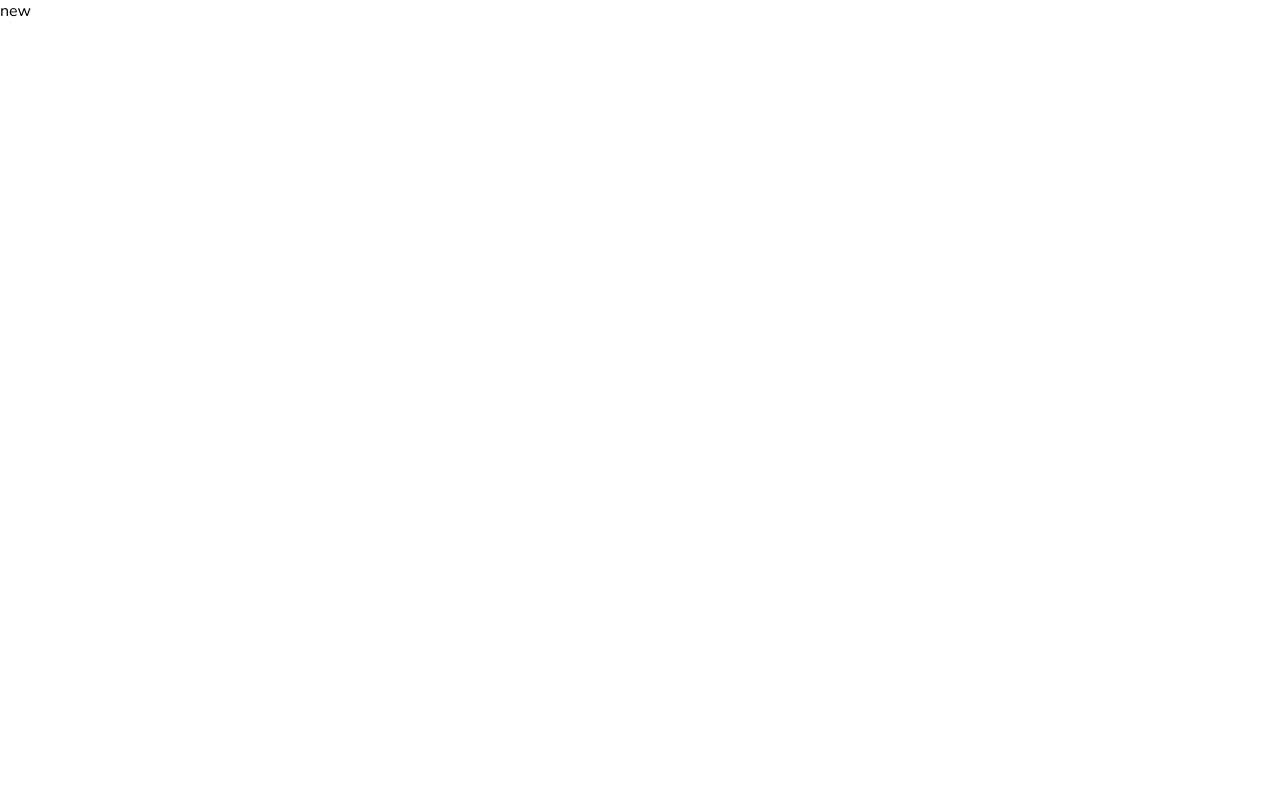
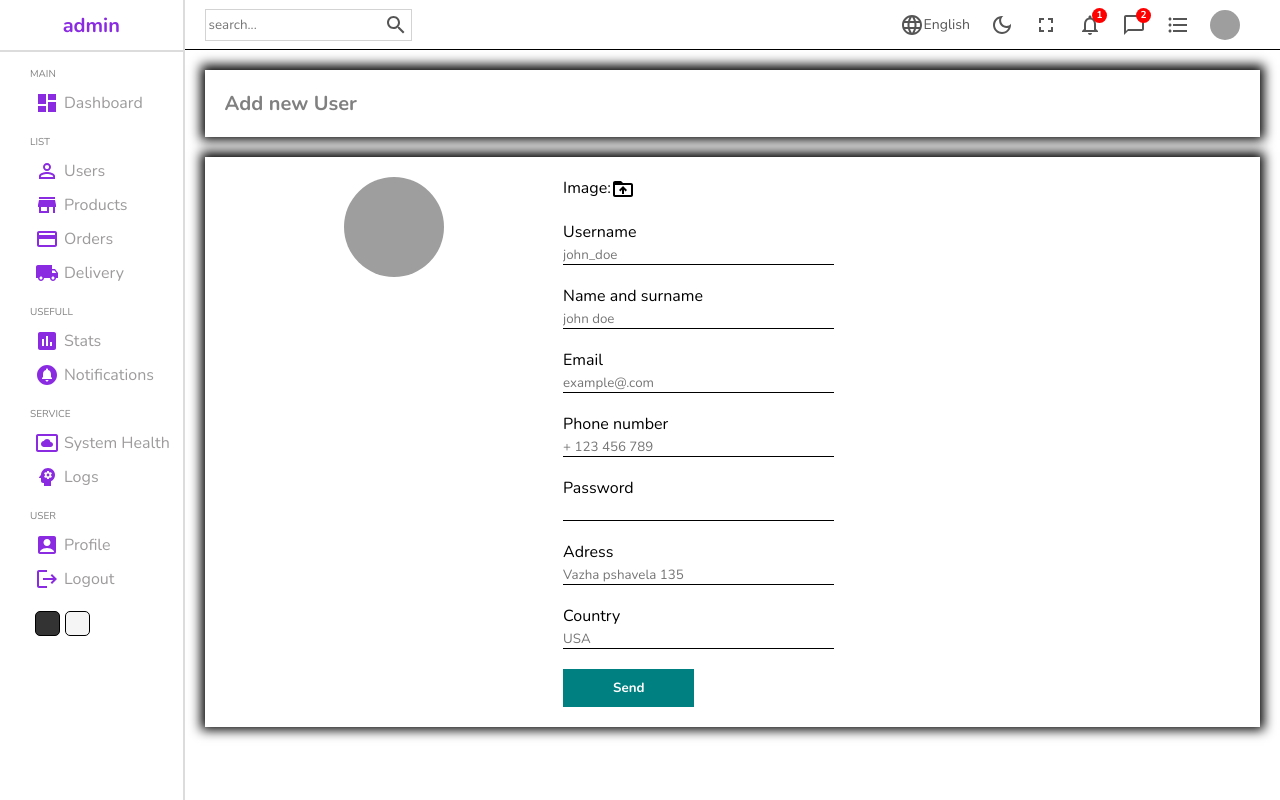
Before and after one commit to TornikeALT/admin-dashboard, a React (Create React App) app: page /users/new in a window 1280 px wide. Built offline with nearby package versions, Linux system fonts and the light colour scheme; grey boxes are pictures that could not be loaded.

Commit message:
added new user component

```diff
--- a/src/pages/New.jsx
+++ b/src/pages/New.jsx
@@ -1,5 +1,68 @@
+import DriveFolderUploadIcon from "@mui/icons-material/DriveFolderUpload";
+import SideBar from "../components/SideBar";
+import NavBar from "../components/NavBar";
+
+import classes from "../styles/new.module.css";
+
 function New() {
-  return "new";
+  return (
+    <div className={classes.new}>
+      <SideBar />
+      <div className={classes.new_container}>
+        <NavBar />
+        <div className={classes.top}>
+          <h1>Add new User</h1>
+        </div>
+        <div className={classes.bottom}>
+          <div className={classes.left}>
+            <img
+              src="https://icon-library.com/images/no-image-icon/no-image-icon-0.jpg"
+              alt="no-image"
+            />
+          </div>
+          <div className={classes.right}>
+            <form className={classes.form}>
+              <div className="form_input">
+                <label htmlFor="file" className={classes.choose_img}>
+                  Image: <DriveFolderUploadIcon className={classes.no_image} />
+                </label>
+                <input type="file" id="file" style={{ display: "none" }} />
+              </div>
+              <div className={classes.form_input}>
+                <label>Username</label>
+                <input type="text" placeholder="john_doe" />
+              </div>
+              <div className={classes.form_input}>
+                <label>Name and surname</label>
+                <input type="text" placeholder="john doe" />
+              </div>
+              <div className={classes.form_input}>
+                <label>Email</label>
+                <input type="email" placeholder="example@.com" />
+              </div>
+              <div className={classes.form_input}>
+                <label>Phone number</label>
+                <input type="text" placeholder="+ 123 456 789" />
+              </div>
+              <div className={classes.form_input}>
+                <label>Password</label>
+                <input type="password" />
+              </div>
+              <div className={classes.form_input}>
+                <label>Adress</label>
+                <input type="text" placeholder="Vazha pshavela 135" />
+              </div>
+              <div className={classes.form_input}>
+                <label>Country</label>
+                <input type="text" placeholder="USA" />
+              </div>
+              <button className={classes.send_btn}>Send</button>
+            </form>
+          </div>
+        </div>
+      </div>
+    </div>
+  );
 }
 
 export default New;
--- /dev/null
+++ b/src/styles/new.module.css
@@ -0,0 +1,64 @@
+.new {
+  display: flex;
+  width: 100%;
+}
+.new_container {
+  flex: 6;
+}
+.top,
+.bottom {
+  box-shadow: 0px -1px 11px 4px #000000;
+  margin: 20px;
+  padding: 20px;
+  display: flex;
+}
+.left {
+  flex: 1;
+  text-align: center;
+}
+.right {
+  flex: 2;
+}
+.top h1 {
+  font-size: 20px;
+  color: gray;
+}
+.left img {
+  width: 100px;
+  height: 100px;
+  border-radius: 50%;
+  object-fit: cover;
+}
+
+.form {
+  display: flex;
+  flex-direction: column;
+  align-items: flex-start;
+  gap: 20px;
+}
+.form input {
+  border-bottom: 1px solid black;
+  width: 100%;
+}
+.no_image {
+}
+.form_input {
+  width: 40%;
+}
+.form_input input {
+  width: 100%;
+}
+.choose_img {
+  display: flex;
+}
+.no_image {
+  cursor: pointer;
+}
+.send_btn {
+  padding: 10px 50px;
+  border: none;
+  background-color: teal;
+  color: white;
+  font-weight: bold;
+  cursor: pointer;
+}
```
